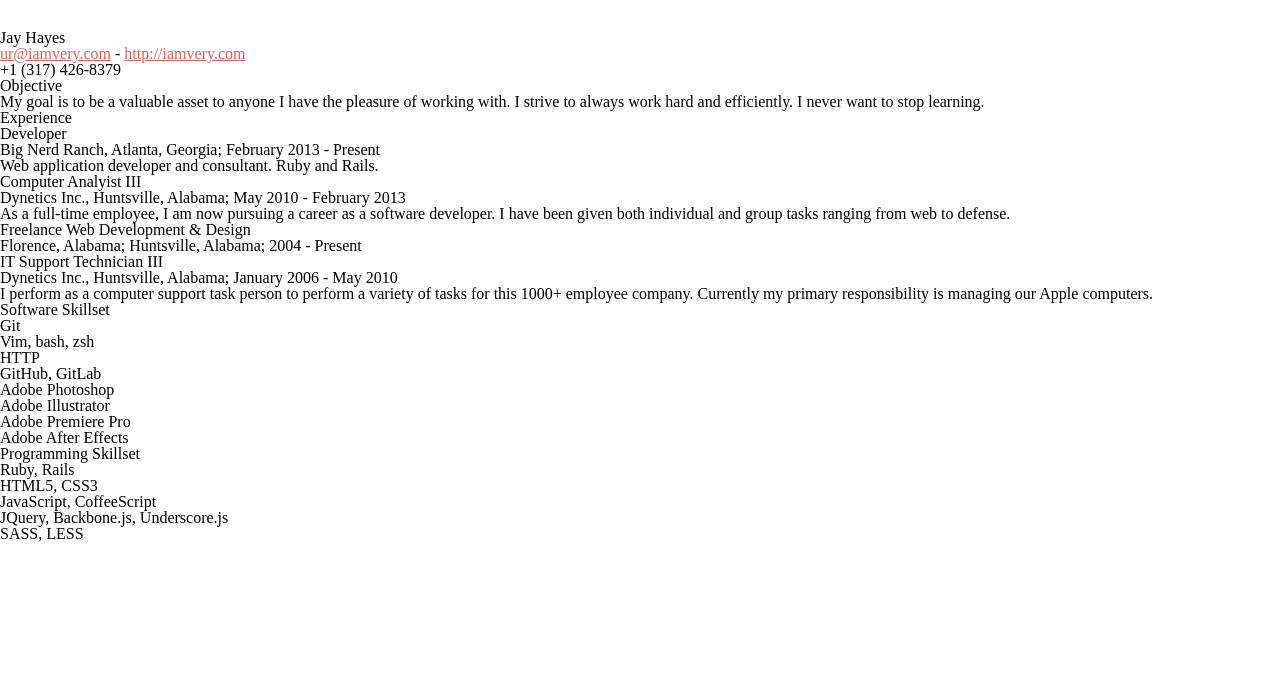
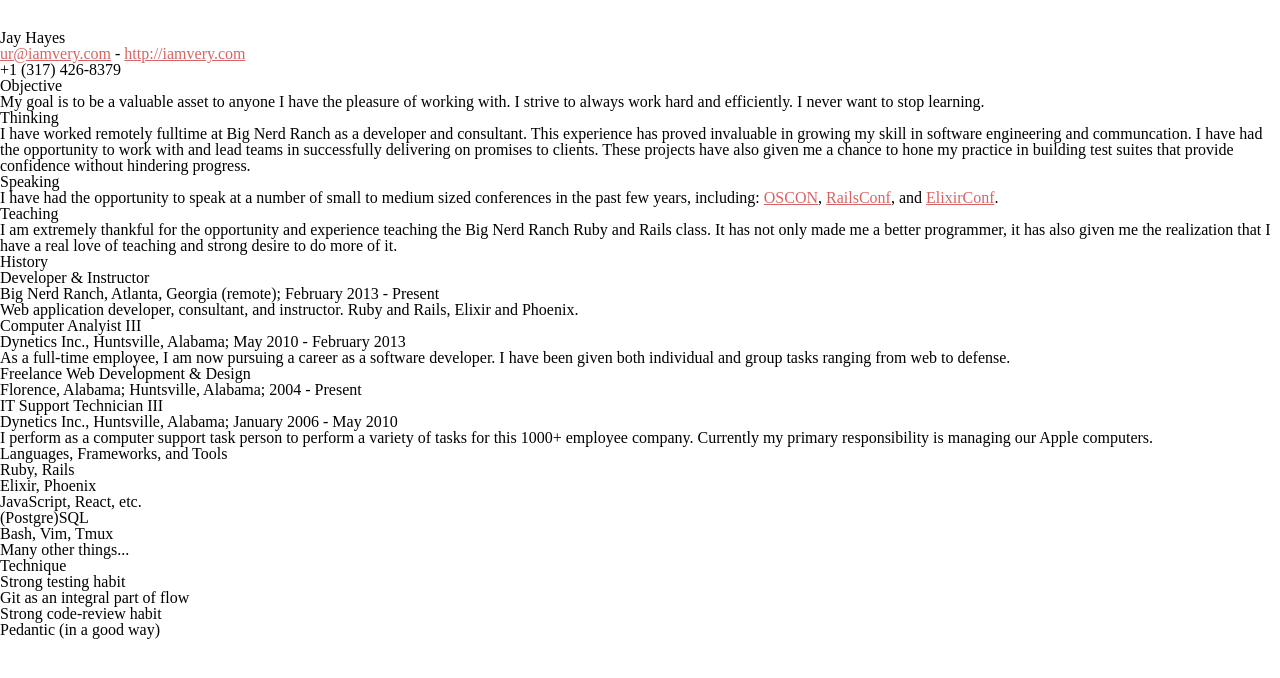
Before and after one commit to iamvery/iamvery.github.com, a Jekyll site: the page built from print-resume.html, in a window 1280 px wide. Shown: the top 678 px of the page. Built offline with Jekyll 4.4.1, drawn with Linux system fonts in a browser that asks for light colours; nearby versions of some CDN libraries; library files that are not in the unit come from our copies.

Commit message:
Update resume

```diff
--- a/_includes/resume.html
+++ b/_includes/resume.html
@@ -7,25 +7,46 @@
 </p>
 
 <h2>Objective</h2>
+<p>
+  My goal is to be a valuable asset to anyone I have the pleasure of working with.
+  I strive to always work hard and efficiently.
+  I never want to stop learning.
+</p>
+
+<h2>Thinking</h2>
+<p>
+  I have worked remotely fulltime at Big Nerd Ranch as a developer and consultant.
+  This experience has proved invaluable in growing my skill in software engineering and communcation.
+  I have had the opportunity to work with and lead teams in successfully delivering on promises to clients.
+  These projects have also given me a chance to hone my practice in building test suites that provide confidence without hindering progress.
+</p>
+
+<h2>Speaking</h2>
+<p>
+  I have had the opportunity to speak at a number of small to medium sized conferences in the past few years, including:
+  <a href="https://conferences.oreilly.com/oscon/oscon-tx/public/schedule/detail/56904">OSCON</a>, <a href="http://railsconf.com/program/workshops#session-118">RailsConf</a>, and <a href="https://www.youtube.com/watch?v=p8MGNw045AE">ElixirConf</a>.
+</p>
+
+<h2>Teaching</h2>
+<p>
+  I am extremely thankful for the opportunity and experience teaching the Big Nerd Ranch Ruby and Rails class.
+  It has not only made me a better programmer, it has also given me the realization that I have a real love of teaching and strong desire to do more of it.
+</p>
+
+<h2>History</h2>
 
 <p>
-  My goal is to be a valuable asset to anyone I have the pleasure of working with. I strive to always work
-  hard and efficiently. I never want to stop learning.
-</p>
-
-<h2>Experience</h2>
-
-<p>
-  <strong>Developer</strong><br>
-  Big Nerd Ranch, Atlanta, Georgia; February 2013 - Present<br>
-  Web application developer and consultant. Ruby and Rails.
+  <strong>Developer &amp; Instructor</strong><br>
+  Big Nerd Ranch, Atlanta, Georgia (remote); February 2013 - Present<br>
+  Web application developer, consultant, and instructor.
+  Ruby and Rails, Elixir and Phoenix.
 </p>
 
 <p>
   <strong>Computer Analyist III</strong><br>
   Dynetics Inc., Huntsville, Alabama; May 2010 - February 2013<br>
-  As a full-time employee, I am now pursuing a career as a software developer. I have been given both
-  individual and group tasks ranging from web to defense.
+  As a full-time employee, I am now pursuing a career as a software developer.
+  I have been given both individual and group tasks ranging from web to defense.
 </p>
 
 <p>
@@ -40,25 +61,20 @@
   Currently my primary responsibility is managing our Apple computers.
 </p>
 
-<h2>Software Skillset</h2>
-
+<h2>Languages, Frameworks, and Tools</h2>
 <ul>
-  <li>Git</li>
-  <li>Vim, bash, zsh</li>
-  <li>HTTP</li>
-  <li>GitHub, GitLab</li>
-  <li>Adobe Photoshop</li>
-  <li>Adobe Illustrator</li>
-  <li>Adobe Premiere Pro</li>
-  <li>Adobe After Effects</li>
+  <li>Ruby, Rails</li>
+  <li>Elixir, Phoenix</li>
+  <li>JavaScript, React, etc.</li>
+  <li>(Postgre)SQL</li>
+  <li>Bash, Vim, Tmux</li>
+  <li>Many other things...</li>
 </ul>
 
-<h2>Programming Skillset</h2>
-
+<h2>Technique</h2>
 <ul>
-  <li>Ruby, Rails</li>
-  <li>HTML5, CSS3</li>
-  <li>JavaScript, CoffeeScript</li>
-  <li>JQuery, Backbone.js, Underscore.js</li>
-  <li>SASS, LESS</li>
+  <li>Strong testing habit</li>
+  <li>Git as an integral part of flow</li>
+  <li>Strong code-review habit</li>
+  <li>Pedantic (in a good way)</li>
 </ul>
```
